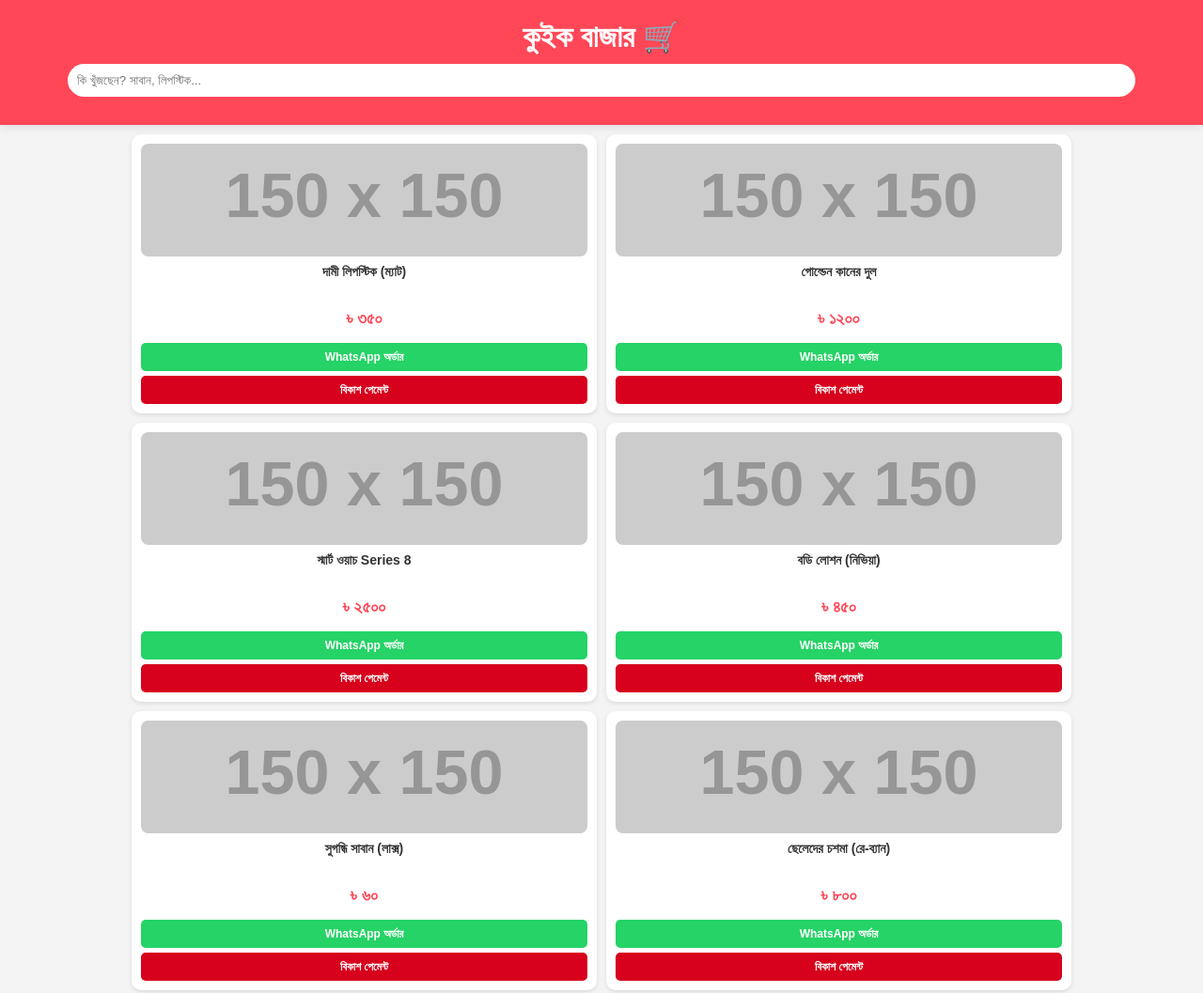
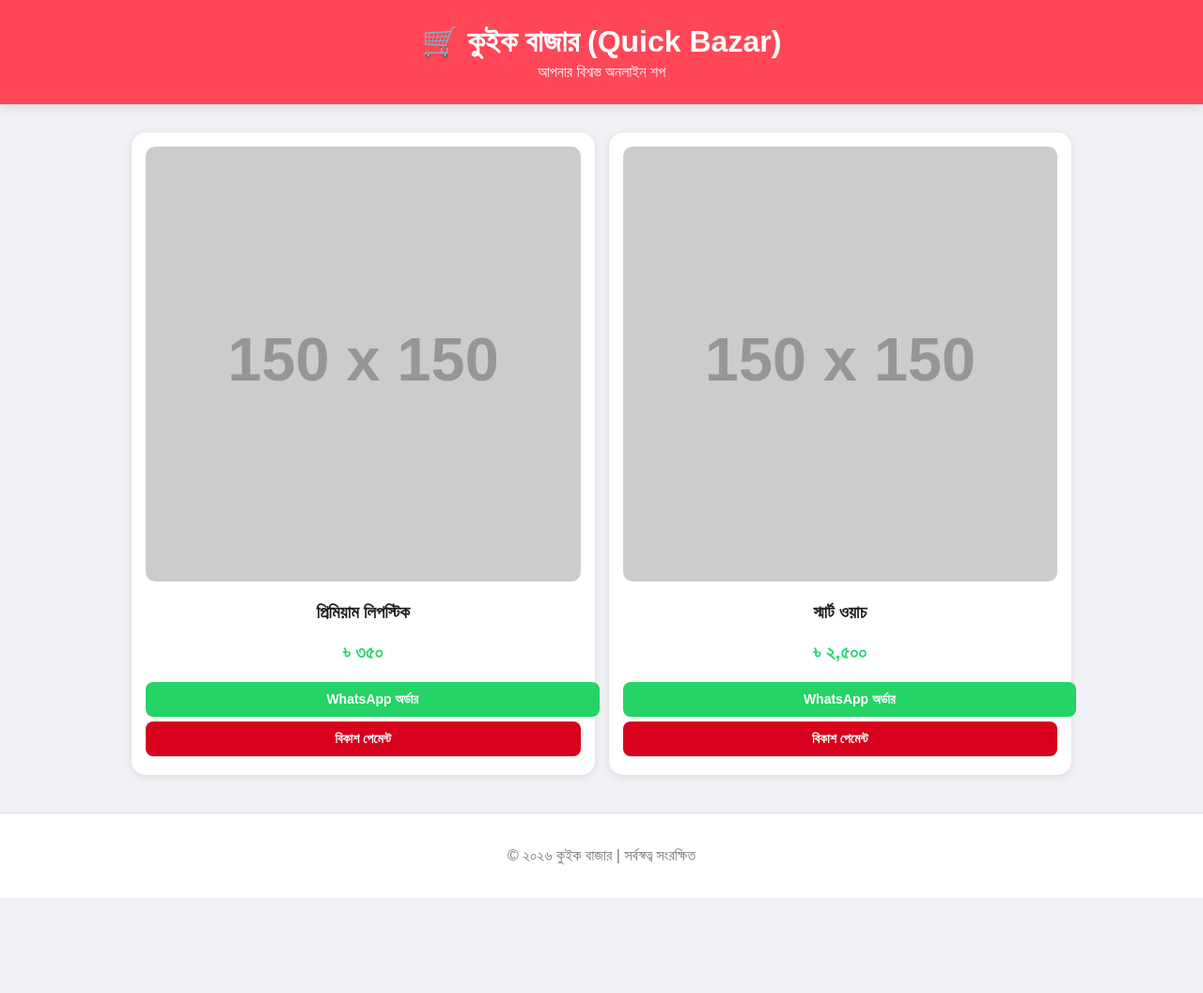
Before and after one commit to kaziferdaushossain1-png/QUICK-BAZAR, a plain HTML site: page index.html in a window 1280 px wide. Shown: the top 1057 px of the page at 94% size. After the commit the page ends 956 px from the top, so only its background shows below. Drawn offline with Linux system fonts and the light colour scheme; placeholder pictures from the web are drawn by us.

Commit message:
Update index.html

```diff
--- a/index.html
+++ b/index.html
@@ -3,76 +3,50 @@
 <head>
     <meta charset="UTF-8">
     <meta name="viewport" content="width=device-width, initial-scale=1.0">
-    <title>কুইক বাজার - সব পাবেন এখানে</title>
+    <title>কুইক বাজার - দ্রুত ও সহজ কেনাকাটা</title>
     <style>
-        body { font-family: 'Arial', sans-serif; margin: 0; background-color: #f4f4f4; color: #333; }
-        header { background: #ff4757; color: white; padding: 20px; text-align: center; position: sticky; top: 0; z-index: 100; box-shadow: 0 2px 10px rgba(0,0,0,0.1); }
-        .search-bar { padding: 10px; width: 90%; margin: 10px auto; display: block; border-radius: 20px; border: none; }
-
-        /* প্রোডাক্ট গ্রিড - এক লাইনে ২টা করে মাল */
-        .product-grid { display: grid; grid-template-columns: 1fr 1fr; gap: 10px; padding: 10px; max-width: 1000px; margin: auto; }
-
-        .product-card { background: white; border-radius: 10px; padding: 10px; box-shadow: 0 2px 5px rgba(0,0,0,0.1); text-align: center; display: flex; flex-direction: column; justify-content: space-between; }
-        .product-card img { width: 100%; border-radius: 8px; height: 120px; object-fit: cover; background: #eee; }
-        .product-name { font-size: 14px; font-weight: bold; margin: 8px 0; height: 40px; overflow: hidden; }
-        .price { color: #ff4757; font-size: 18px; font-weight: bold; margin-bottom: 10px; }
-
-        /* ছোট ছোট বাটন */
-        .buy-btn { background: #25D366; color: white; text-decoration: none; padding: 8px; border-radius: 5px; font-size: 12px; font-weight: bold; margin-top: 5px; }
-        .bkash-btn { background: #d7011d; color: white; text-decoration: none; padding: 8px; border-radius: 5px; font-size: 12px; font-weight: bold; margin-top: 5px; }
-
-        footer { background: #333; color: white; text-align: center; padding: 20px; margin-top: 20px; }
+        body { font-family: 'Arial', sans-serif; margin: 0; background-color: #f0f2f5; text-align: center; color: #1c1e21; }
+        header { background: #ff4757; color: white; padding: 25px 15px; box-shadow: 0 4px 10px rgba(0,0,0,0.1); }
+        .container { max-width: 1000px; margin: 20px auto; padding: 10px; }
+        .product-grid { display: grid; grid-template-columns: 1fr 1fr; gap: 15px; }
+        .card { background: white; border-radius: 15px; padding: 15px; box-shadow: 0 2px 8px rgba(0,0,0,0.1); }
+        .price { color: #2ed573; font-size: 20px; font-weight: bold; }
+        .btn { display: block; width: 100%; padding: 10px; margin: 5px 0; border-radius: 8px; text-decoration: none; font-weight: bold; border: none; font-size: 14px; cursor: pointer; }
+        .wa-btn { background: #25D366; color: white; }
+        .bk-btn { background: #d7011d; color: white; }
+        footer { padding: 20px; color: #777; background: #fff; border-top: 1px solid #ddd; margin-top: 30px; }
     </style>
 </head>
 <body>
 
 <header>
-    <h1 style="margin:0;">কুইক বাজার 🛒</h1>
-    <input type="text" class="search-bar" placeholder="কি খুঁজছেন? সাবান, লিপস্টিক...">
+    <h1 style="margin:0;">🛒 কুইক বাজার (Quick Bazar)</h1>
+    <p style="margin:5px 0 0;">আপনার বিশ্বস্ত অনলাইন শপ</p>
 </header>
 
-<div class="product-grid" id="shop-items">
+<div class="container">
+    <div class="product-grid">
+        <div class="card">
+            <img src="https://via.placeholder.com/150" alt="Product" style="width:100%; border-radius:10px;">
+            <h3>প্রিমিয়াম লিপস্টিক</h3>
+            <p class="price">৳ ৩৫০</p>
+            <a href="https://wa.me/8801700000000" class="btn wa-btn">WhatsApp অর্ডার</a>
+            <button class="btn bk-btn">বিকাশ পেমেন্ট</button>
+        </div>
+
+        <div class="card">
+            <img src="https://via.placeholder.com/150" alt="Product" style="width:100%; border-radius:10px;">
+            <h3>স্মার্ট ওয়াচ</h3>
+            <p class="price">৳ ২,৫০০</p>
+            <a href="https://wa.me/8801700000000" class="btn wa-btn">WhatsApp অর্ডার</a>
+            <button class="btn bk-btn">বিকাশ পেমেন্ট</button>
+        </div>
     </div>
+</div>
 
 <footer>
-    <p>&copy; ২০২৬ কুইক বাজার | প্রোপ্রাইটর: কাজী ফেরদৌস</p>
-    <p>আপনার প্রিয় অনলাইন শপ</p>
+    <p>&copy; ২০২৬ কুইক বাজার | সর্বস্বত্ব সংরক্ষিত</p>
 </footer>
-
-<script>
-    // ৫০টি মালের লিস্ট (তুই এখানে নাম আর দাম পরে বদলে নিবি)
-    const products = [
-        {name: "দামী লিপস্টিক (ম্যাট)", price: "৩৫০"},
-        {name: "গোল্ডেন কানের দুল", price: "১২০০"},
-        {name: "স্মার্ট ওয়াচ Series 8", price: "২৫০০"},
-        {name: "বডি লোশন (নিভিয়া)", price: "৪৫০"},
-        {name: "সুগন্ধি সাবান (লাক্স)", price: "৬০"},
-        {name: "ছেলেদের চশমা (রে-ব্যান)", price: "৮০০"},
-        {name: "মেয়েদের হাতব্যাগ", price: "১৫০০"},
-        {name: "হেডফোন (ওয়ারলেস)", price: "৯৫০"},
-        {name: "ফেসওয়াশ", price: "৩০০"},
-        {name: "চুলের তেল (প্যারাসুট)", price: "১২০"},
-        // আরও ৪০টি মাল এভাবেই আসবে...
-    ];
-
-    // বাকি ৪০টি স্লট অটোমেটিক তৈরি করার জন্য
-    for(let i=11; i<=50; i++) {
-        products.push({name: "পণ্য নম্বর " + i, price: (100 + i * 10)});
-    }
-
-    const grid = document.getElementById('shop-items');
-    products.forEach(p => {
-        grid.innerHTML += `
-            <div class="product-card">
-                <img src="https://via.placeholder.com/150?text=Quick+Bazar" alt="Product">
-                <div class="product-name">${p.name}</div>
-                <div class="price">৳ ${p.price}</div>
-                <a href="https://wa.me/8801700000000" class="buy-btn">WhatsApp অর্ডার</a>
-                <a href="#" class="bkash-btn">বিকাশ পেমেন্ট</a>
-            </div>
-        `;
-    });
-</script>
 
 </body>
 </html>
```
